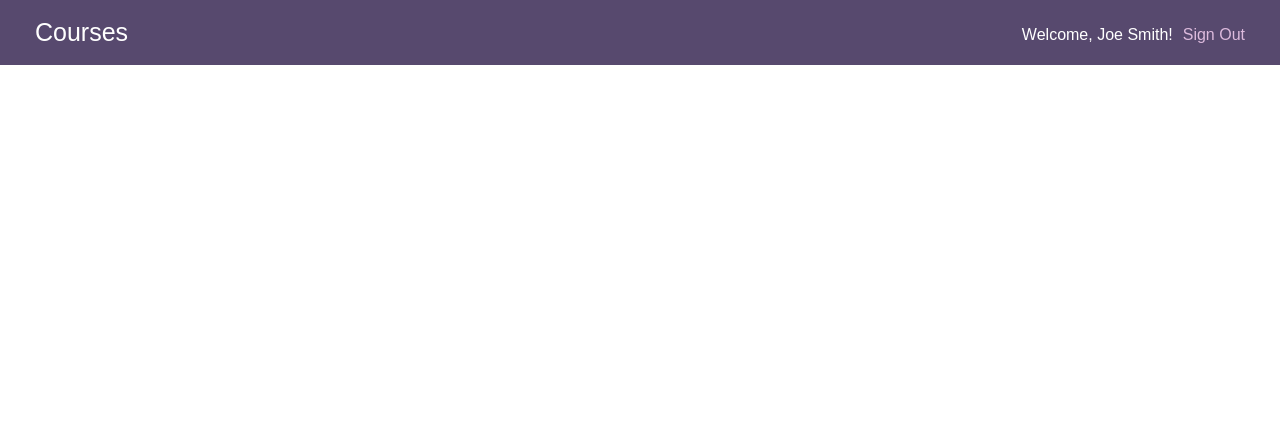
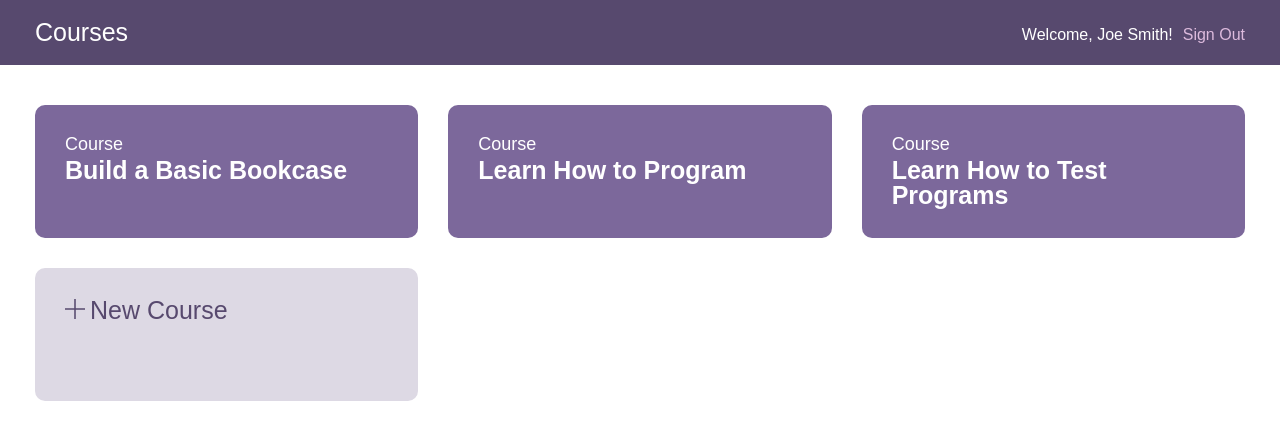
Before and after one commit to sgaona21/fullstack-course-manager, a React (Vite) app in the folder client/: page /api/courses in a window 1280 px wide. Shown: the top 440 px of the page. Built offline with nearby package versions, Linux system fonts and the light colour scheme.

Commit message:
added BrowserRouter to main.jsx

```diff
--- a/client/src/App.jsx
+++ b/client/src/App.jsx
@@ -1,8 +1,15 @@
-import Header from "./components/Header"
+import { Routes, Route, Navigate } from "react-router-dom";
+import Header from "./components/Header";
+import Courses from "./components/Courses";
 
 const App = () => {
   return (
-    <Header />
+    <>
+      <Header />
+      <Routes>
+        <Route path="/api/courses" element={<Courses />}/>
+      </Routes>
+    </>
   )
 }
 
--- /dev/null
+++ b/client/src/components/Courses.jsx
@@ -0,0 +1,35 @@
+const Courses = () => {
+  return (
+    <div className="wrap main--grid">
+      <a className="course--module course--link" href="course-detail.html">
+        <h2 className="course--label">Course</h2>
+        <h3 className="course--title">Build a Basic Bookcase</h3>
+      </a>
+      <a className="course--module course--link" href="course-detail.html">
+        <h2 className="course--label">Course</h2>
+        <h3 className="course--title">Learn How to Program</h3>
+      </a>
+      <a className="course--module course--link" href="course-detail.html">
+        <h2 className="course--label">Course</h2>
+        <h3 className="course--title">Learn How to Test Programs</h3>
+      </a>
+      <a className="course--module course--add--module" href="create-course.html">
+        <span className="course--add--title">
+          <svg
+            version="1.1"
+            xmlns="http://www.w3.org/2000/svg"
+            x="0px"
+            y="0px"
+            viewBox="0 0 13 13"
+            className="add"
+          >
+            <polygon points="7,6 7,0 6,0 6,6 0,6 0,7 6,7 6,13 7,13 7,7 13,7 13,6 "></polygon>
+          </svg>
+          New Course
+        </span>
+      </a>
+    </div>
+  );
+};
+
+export default Courses;
--- a/client/src/main.jsx
+++ b/client/src/main.jsx
@@ -3,10 +3,13 @@ import { createRoot } from 'react-dom/client'
 import './styles/reset.css'
 import './styles/global.css'
 import App from './App.jsx'
+import { BrowserRouter } from 'react-router-dom'
 
 
 createRoot(document.getElementById('root')).render(
   <StrictMode>
-    <App />
+    <BrowserRouter>
+      <App />
+    </BrowserRouter>
   </StrictMode>,
 )
```
